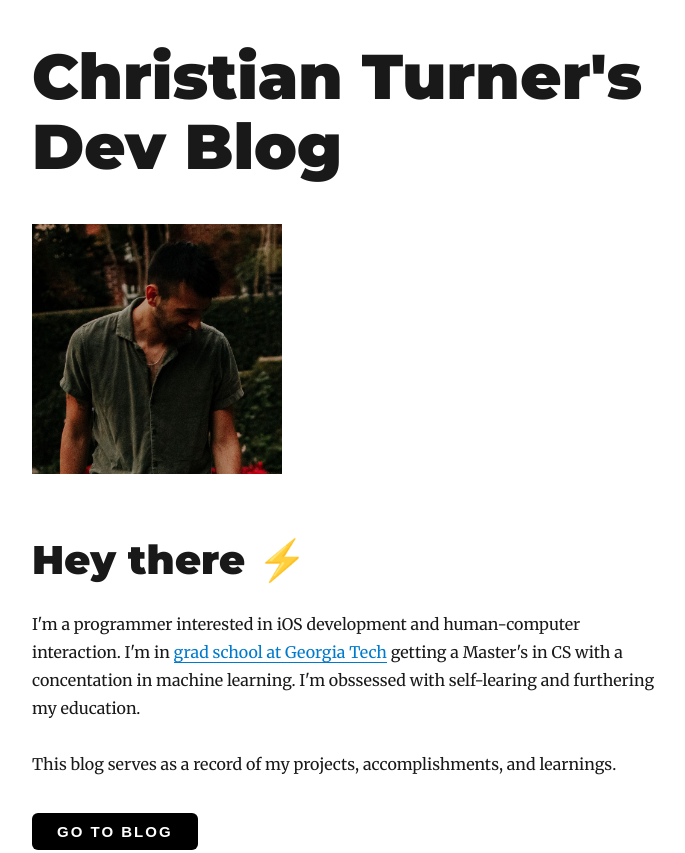
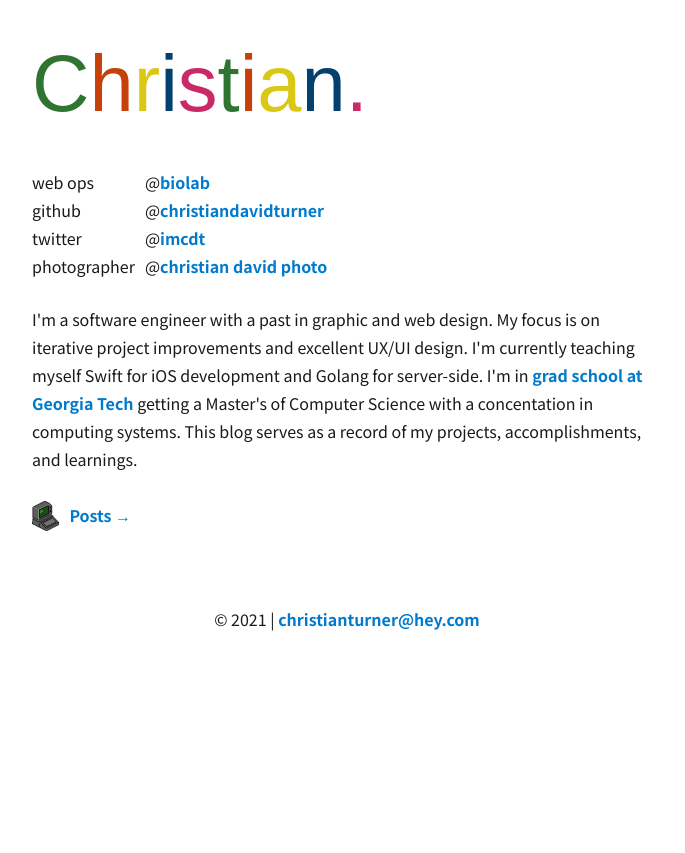
Before and after one commit to cdt-eth/blog, a Gatsby site in the folder blog/: page / in a window 1280 px wide. Shown: the top 853 px of the page, without its empty margins (293-978 px from the left). After the commit the page ends 800 px from the top, so only its background shows below. Built offline with nearby package versions, Linux system fonts and the light colour scheme; Gatsby itself is replaced by a stand-in of ours; some packages are replaced by stand-ins of ours; a web font is replaced by a local one.

Commit message:
homepage style overhaul

```diff
--- a/blog/gatsby-browser.js
+++ b/blog/gatsby-browser.js
@@ -1,3 +1,4 @@
 // custom typefaces
 import "typeface-montserrat"
 import "typeface-merriweather"
+import "./styles/global.css"
--- a/blog/src/components/bio.js
+++ b/blog/src/components/bio.js
@@ -34,7 +34,8 @@ function Bio() {
               }}
             />
             <p>
-              Written by <strong>{author}</strong><br />
+              Written by <strong>{author}</strong>
+              <br />
               {` `}
               <a href={`https://twitter.com/${social.twitter}`}>
                 Follow me on Twitter
--- a/blog/src/components/layout.js
+++ b/blog/src/components/layout.js
@@ -14,8 +14,9 @@ class Layout extends React.Component {
     if (location.pathname === rootPath || location.pathname === blogPath) {
       header = (
         <h1
+          className="siteTitle"
           style={{
-            ...scale(1.5),
+            ...scale(1.0),
             marginBottom: rhythm(1.5),
             marginTop: 0,
           }}
@@ -28,7 +29,26 @@ class Layout extends React.Component {
             }}
             to={location.pathname === blogPath ? `/blog/` : `/`}
           >
-            {title}
+            {/* {title} */}
+            <p
+              className="siteTitle"
+              style={{
+                ...scale(1.75),
+                marginBottom: rhythm(1.5),
+                marginTop: 0,
+              }}
+            >
+              <span class="green">C</span>
+              <span class="orange">h</span>
+              <span class="yellow">r</span>
+              <span class="purple">i</span>
+              <span class="pink">s</span>
+              <span class="green">t</span>
+              <span class="orange">i</span>
+              <span class="yellow">a</span>
+              <span class="purple">n</span>
+              <span class="pink">.</span>
+            </p>
           </Link>
         </h1>
       )
@@ -66,9 +86,8 @@ class Layout extends React.Component {
           <header>{header}</header>
           <main>{children}</main>
         </div>
-        <Footer>
-          © {new Date().getFullYear()} |
-          {` `}
+        <Footer className="footerText">
+          © {new Date().getFullYear()} |{` `}
           <a href="mailto:christianturner@hey.com">christianturner@hey.com</a>
         </Footer>
       </Wrapper>
--- a/blog/src/pages/index.js
+++ b/blog/src/pages/index.js
@@ -3,32 +3,97 @@ import { Link } from "gatsby"
 
 import Layout from "../components/layout"
 import SEO from "../components/seo"
-import Button from "../components/button"
+// import Button from "../components/button"
 
 class IndexPage extends React.Component {
   render() {
-    const siteTitle = "Christian Turner's Dev Blog"
+    // const siteTitle = "Christian."
+    const siteTitle = "Apple"
 
     return (
-      <Layout location={this.props.location} title={siteTitle} >
+      <Layout location={this.props.location} title={siteTitle}>
         <SEO
           title="Home"
           keywords={[`blog`, `gatsby`, `javascript`, `react`]}
         />
-        <img style={{ margin: 0, height:250 }} src="./christian.jpg" alt="christian" />
-        <h1>
-          Hey there{" "}
-          <span role="img" aria-label="lightning emoji">
-            ⚡️
-          </span>
-        </h1>
+        {/* <img
+          style={{ margin: 0, height: 250 }}
+          src="./christian.jpg"
+          alt="christian"
+        /> */}
+
+        <div className="intro">
+          <div className="introItem">
+            <p>
+              web ops <span>@</span>
+            </p>
+            <a href="https://kikcorp.com/" rel="noreferrer" target="_blank">
+              biolab
+            </a>
+          </div>
+          <div className="introItem">
+            <p>
+              github <span>@</span>
+            </p>
+            <a
+              href="https://github.com/christiandavidturner"
+              rel="noreferrer"
+              target="_blank"
+            >
+              christiandavidturner{" "}
+            </a>
+          </div>
+          <div className="introItem">
+            <p>
+              twitter <span>@</span>
+            </p>
+            <a
+              href="https://twitter.com/imcdt"
+              rel="noreferrer"
+              target="_blank"
+            >
+              imcdt{" "}
+            </a>
+          </div>
+          <div className="introItem">
+            <p>
+              photographer<span>@</span>
+            </p>
+            <a
+              href="https://christiandavidphoto.com/"
+              rel="noreferrer"
+              target="_blank"
+            >
+              christian david photo
+            </a>
+          </div>
+        </div>
 
         <p>
-          I'm a programmer interested in iOS development and human-computer interaction. I'm in <a href="https://omscs.gatech.edu/" target="_blank" rel="noreferrer">grad school at Georgia Tech</a> getting a Master's in CS with a concentation in machine learning. I'm obssessed with self-learing and furthering my education.
+          I'm a software engineer with a past in graphic and web design. My
+          focus is on iterative project improvements and excellent UX/UI design.
+          I'm currently teaching myself Swift for iOS development and Golang for
+          server-side. I'm in{" "}
+          <a href="https://omscs.gatech.edu/" target="_blank" rel="noreferrer">
+            grad school at Georgia Tech
+          </a>{" "}
+          getting a Master's of Computer Science with a concentation in
+          computing systems. This blog serves as a record of my projects,
+          accomplishments, and learnings.
         </p>
-        <p>This blog serves as a record of my projects, accomplishments, and learnings.</p>
-        <Link to="/blog/">
-          <Button marginTop="35px">Go to Blog</Button>
+        {/* <p>
+          This blog serves as a record of my projects, accomplishments, and
+          learnings.
+        </p> */}
+        <Link to="/blog/" className="homeCTA">
+          <img
+            style={{ height: 30, paddingRight: 10 }}
+            src="./comp.png"
+            alt="computer"
+          />
+          {"  "}
+          <span>Posts →</span>
+          {/* <Button marginTop="35px">Read →</Button> */}
         </Link>
       </Layout>
     )
--- /dev/null
+++ b/blog/styles/global.css
@@ -0,0 +1,99 @@
+@import url("https://use.typekit.net/uso4pve.css");
+@import url("http://fonts.cdnfonts.com/css/apple-garamond");
+@import url("https://fonts.googleapis.com/css?family=Ubuntu&display=swap");
+@import url("https://fonts.googleapis.com/css2?family=Noto+Sans+JP:wght@100;300;400;500;700;900&display=swap");
+
+p {
+  font-family: "Noto Sans JP";
+  font-style: normal;
+  font-weight: 400;
+}
+
+p,
+a,
+.footerText,
+.intro h2 {
+  font-family: "Noto Sans JP";
+  font-weight: 400;
+}
+
+a {
+  font-weight: 700;
+  box-shadow: none;
+}
+
+a:hover {
+  box-shadow: 0 1px 0 0 currentColor;
+  transition: 0.3s;
+}
+
+.siteTitle {
+  font-family: nimbus-sans, sans-serif;
+  font-family: "Apple Garamond Light", sans-serif;
+  font-family: "Apple Garamond", sans-serif !important;
+  font-weight: 400;
+  font-style: normal;
+}
+
+.green {
+  color: #307432;
+}
+.orange {
+  color: #c6400a;
+}
+.yellow {
+  color: #dac716;
+}
+.purple {
+  color: #03406d;
+}
+.pink {
+  color: #c92967;
+}
+
+.intro {
+  padding-bottom: 25px;
+  display: table;
+}
+
+.intro .introItem {
+  display: table-row;
+  margin: 10px 0px 0px 0px;
+}
+
+.introItem span {
+  float: right;
+  padding-left: 10px;
+}
+
+.introItem p {
+  display: table-cell;
+  width: max-content;
+  margin-bottom: 0;
+}
+
+.introItem a {
+  display: table-cell;
+  display: inherit;
+  text-align: left;
+}
+
+.introItem a span {
+  width: max-content;
+}
+
+.homeCTA {
+  display: inline-block;
+}
+
+.homeCTA img {
+  margin-bottom: 0px;
+}
+.homeCTA span {
+  float: right;
+}
+
+.homeCTA,
+.introItem a {
+  box-shadow: none;
+}
```
Also changed, not shown: blog/static/comp.png (added).
